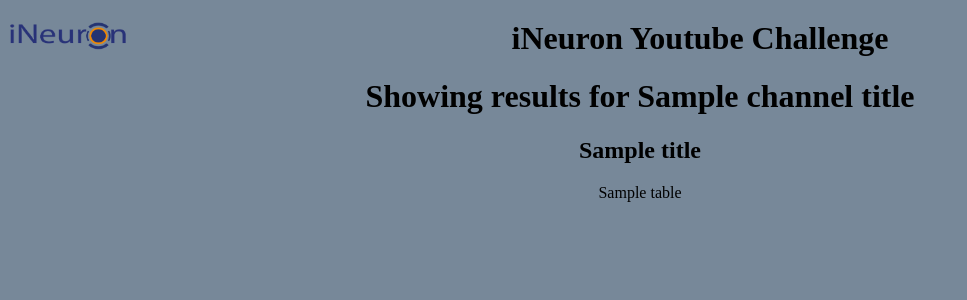
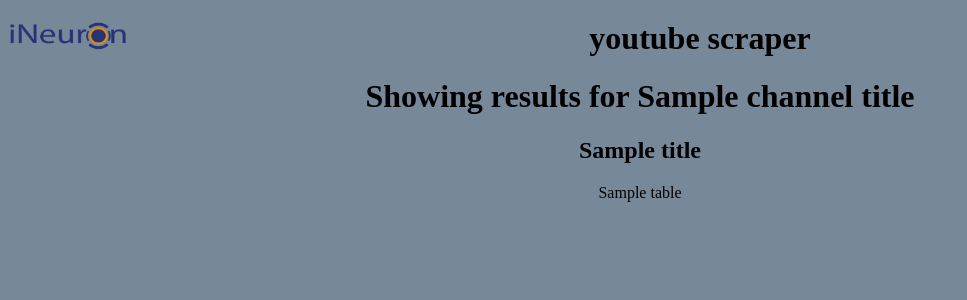
Before and after one commit to saurabhdatapython/tuberscrap, a Flask app: template templates/index_table.html in a window 1280 px wide. Shown: the top 300 px of the page, without its empty margins (0-967 px from the left). Run offline with Flask 2, Linux system fonts and the light colour scheme; the template is opened without the code that fills it: most values are stand-ins (such as "Sample title", 1, 10 or a date in 2020).

Commit message:
Update index_table.html

```diff
--- a/templates/index_table.html
+++ b/templates/index_table.html
@@ -11,7 +11,7 @@
              width= "120" height="30" align = "left"/>
 			</a>
         <h1 align = "center" style = "margin-top: 20px;";>
-            iNeuron Youtube Challenge
+            youtube scraper
         </h1>
 		<h1 align = "center" style = "margin-top: 20px;";>
             Showing results for {{channelTitle}}
```
